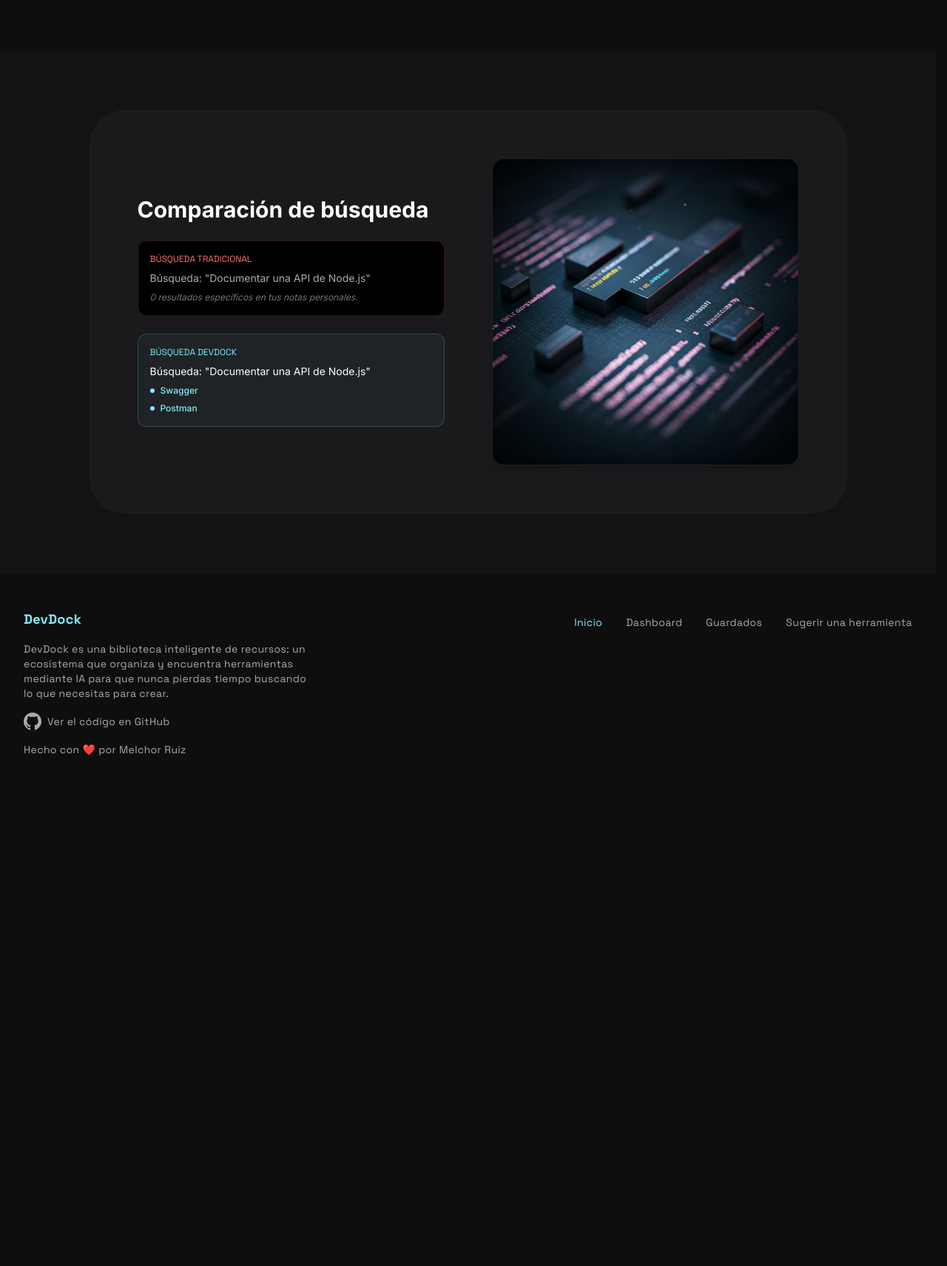
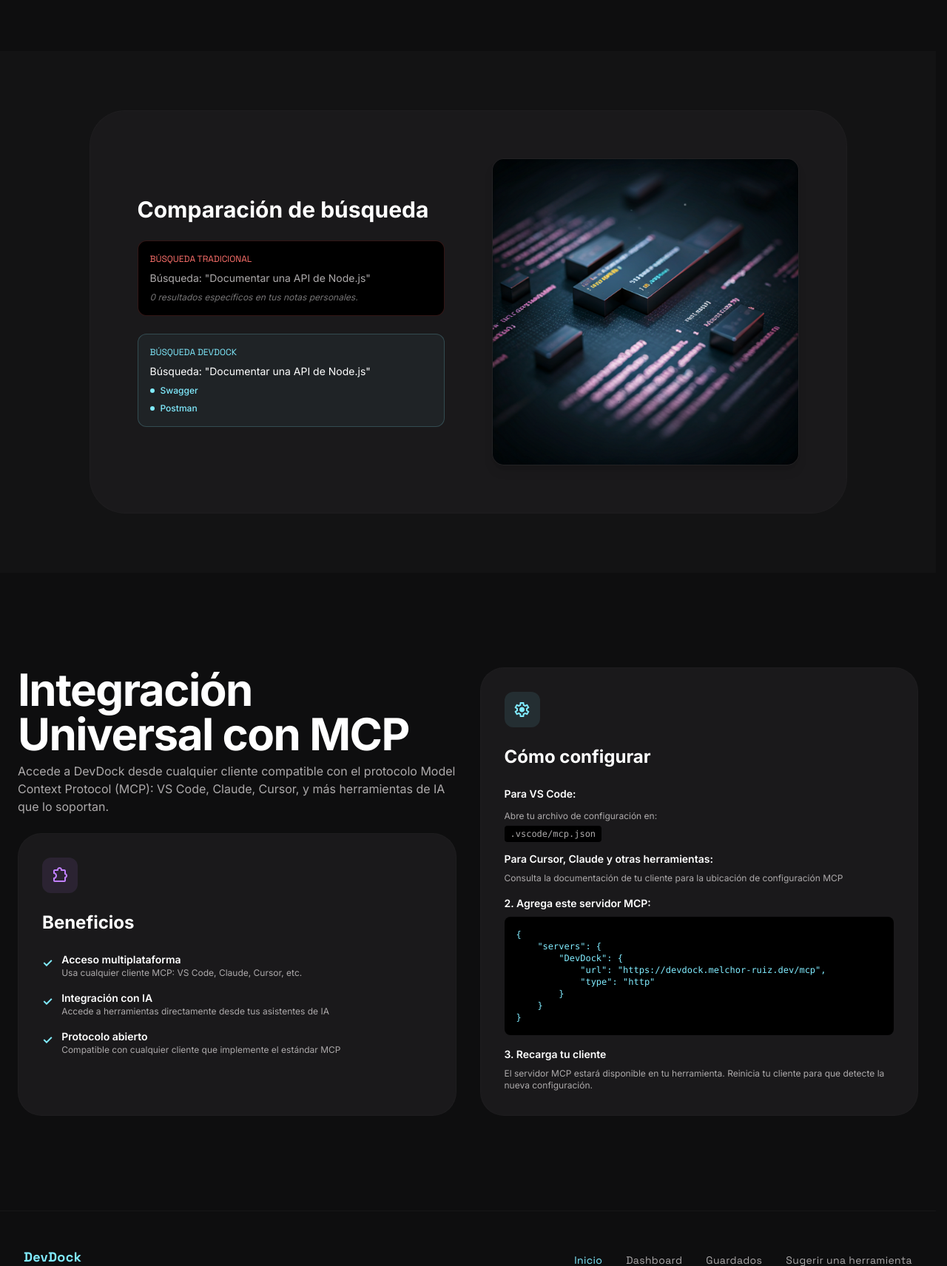
Before and after one commit to MelchorRuiz/DevDock, a Flask app: page / in a window 1280 px wide. Shown: the part 2000-3711 px from the top of the page at 74% size. Before the commit the page ends 3021 px from the top, so only its background shows below. Run offline with Flask 3, Linux system fonts and the light colour scheme; style sheets or scripts are compiled from the project's sources.

Commit message:
feat: add MCP integration support and update README with configuration details

```diff
--- a/app/__init__.py
+++ b/app/__init__.py
@@ -26,6 +26,8 @@ def create_app():
     app.register_blueprint(saved_bp, url_prefix='/saved')
     from app.routes.suggest import suggest_bp
     app.register_blueprint(suggest_bp, url_prefix='/suggest')
+    from app.routes.mcp import mcp_bp
+    app.register_blueprint(mcp_bp, url_prefix='/mcp')
 
     @app.errorhandler(404)
     def page_not_found(e):
--- a/app/templates/index.html
+++ b/app/templates/index.html
@@ -35,6 +35,10 @@
                     class=" bg-primary hover:bg-primary-dim text-on-primary-container px-10 py-4 rounded-xl font-label font-bold text-lg shadow-[0_0_30px_rgba(129,236,255,0.3)] transition-all">
                     Accede al Dashboard
                 </a>
+                <button onclick="document.getElementById('mcp-integration').scrollIntoView({ behavior: 'smooth' })"
+                    class=" bg-purple-400 hover:bg-purple-500 text-black/80 px-10 py-4 rounded-xl font-label font-bold text-lg shadow-[0_0_30px_rgba(129,236,255,0.3)] transition-all cursor-pointer">
+                    Intregración con MCP
+                </button>
             </div>
             <!-- Bento Grid App Mockup -->
             <div
@@ -184,6 +188,101 @@
             </div>
         </div>
     </section>
+
+    <!-- MCP Integration Section -->
+    <section class="py-32 px-6" id="mcp-integration">
+        <div class="max-w-7xl mx-auto">
+            <div class="grid md:grid-cols-2 gap-8">
+                <div class="flex flex-col">
+                    <div class="mb-4">
+                        <h3 class="text-4xl md:text-6xl font-headline font-bold tracking-tight">
+                            Integración Universal con MCP
+                        </h3>
+                        <p class="text-on-surface-variant font-body my-2">
+                            Accede a DevDock desde cualquier cliente compatible con el protocolo Model Context Protocol (MCP):
+                            VS Code, Claude, Cursor, y más herramientas de IA que lo soportan.
+                        </p>
+                    </div>
+
+                    <!-- Features Card -->
+                    <div class="p-8 rounded-4xl bg-surface-container border border-outline-variant/10 flex-1">
+                        <div class="size-12 rounded-xl bg-secondary/10 flex items-center justify-center mb-6">
+                            <span class="material-symbols-outlined text-secondary">extension</span>
+                        </div>
+                        <h4 class="text-2xl font-headline font-bold mb-6">Beneficios</h4>
+                        <ul class="space-y-4">
+                            <li class="flex gap-3">
+                                <span class="text-primary font-bold mt-0.5">✓</span>
+                                <div>
+                                    <p class="text-sm font-semibold text-on-surface">Acceso multiplataforma</p>
+                                    <p class="text-xs text-on-surface-variant">Usa cualquier cliente MCP: VS Code, Claude,
+                                        Cursor, etc.</p>
+                                </div>
+                            </li>
+                            <li class="flex gap-3">
+                                <span class="text-primary font-bold mt-0.5">✓</span>
+                                <div>
+                                    <p class="text-sm font-semibold text-on-surface">Integración con IA</p>
+                                    <p class="text-xs text-on-surface-variant">Accede a herramientas directamente desde tus
+                                        asistentes de IA</p>
+                                </div>
+                            </li>
+                            <li class="flex gap-3">
+                                <span class="text-primary font-bold mt-0.5">✓</span>
+                                <div>
+                                    <p class="text-sm font-semibold text-on-surface">Protocolo abierto</p>
+                                    <p class="text-xs text-on-surface-variant">Compatible con cualquier cliente que
+                                        implemente el estándar MCP</p>
+                                </div>
+                            </li>
+                        </ul>
+                    </div>
+                </div>
+                <!-- Configuration Card -->
+                <div class="p-8 rounded-4xl bg-surface-container border border-outline-variant/10">
+                    <div class="w-12 h-12 rounded-xl bg-primary/10 flex items-center justify-center mb-6">
+                        <span class="material-symbols-outlined text-primary">settings</span>
+                    </div>
+                    <h4 class="text-2xl font-headline font-bold mb-6">Cómo configurar</h4>
+                    <div class="space-y-4">
+                        <div>
+                            <p class="text-sm font-semibold text-on-surface mb-3">Para VS Code:</p>
+                            <p class="text-xs text-on-surface-variant mb-2">Abre tu archivo de configuración en:</p>
+                            <p class="text-xs text-on-surface-variant"><code
+                                    class="bg-surface-container-lowest px-2 py-1 rounded text-xs">.vscode/mcp.json</code>
+                            </p>
+                        </div>
+                        <div>
+                            <p class="text-sm font-semibold text-on-surface mb-2">Para Cursor, Claude y otras
+                                herramientas:</p>
+                            <p class="text-xs text-on-surface-variant mb-3">Consulta la documentación de tu cliente para
+                                la ubicación de configuración MCP</p>
+                        </div>
+                        <div>
+                            <p class="text-sm font-semibold text-on-surface mb-2">2. Agrega este servidor MCP:</p>
+                            <div class="bg-surface-container-lowest rounded-lg p-4 overflow-x-auto w-80 lg:w-full">
+                                <pre class="text-xs font-mono text-primary"><code>{
+    "servers": {
+        "DevDock": {
+            "url": "https://devdock.melchor-ruiz.dev/mcp",
+            "type": "http"
+        }
+    }
+}</code></pre>
+                            </div>
+                        </div>
+                        <div>
+                            <p class="text-sm font-semibold text-on-surface mb-2">3. Recarga tu cliente</p>
+                            <p class="text-xs text-on-surface-variant">El servidor MCP estará disponible en tu
+                                herramienta. Reinicia tu cliente para que detecte la nueva configuración.</p>
+                        </div>
+                    </div>
+                </div>
+
+            </div>
+
+        </div>
+    </section>
 </main>
 
 {% endblock %}
```
Also changed, not shown: app/routes/mcp.py (added, +86 -0 lines), README.md, 1 other file.
